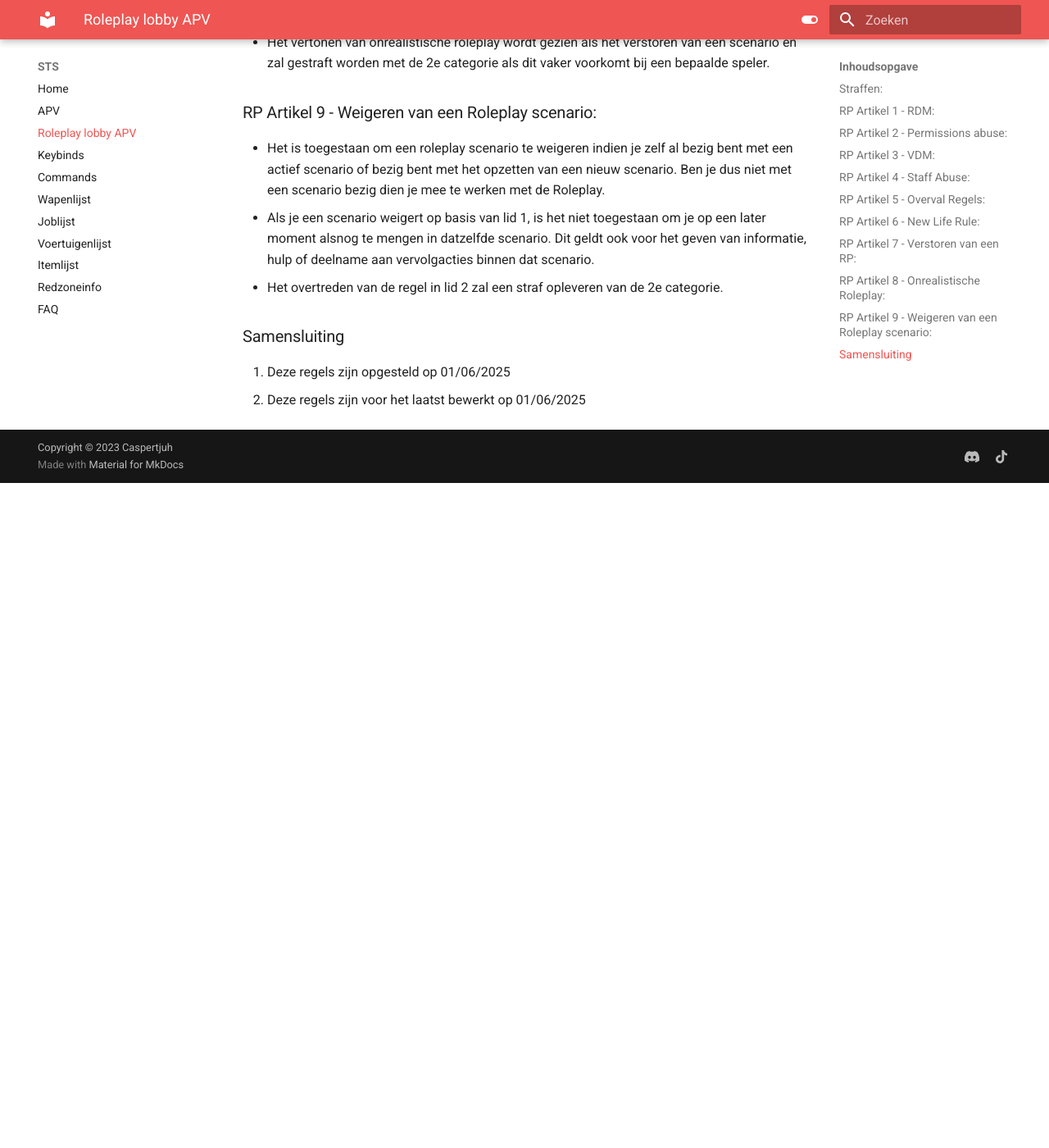
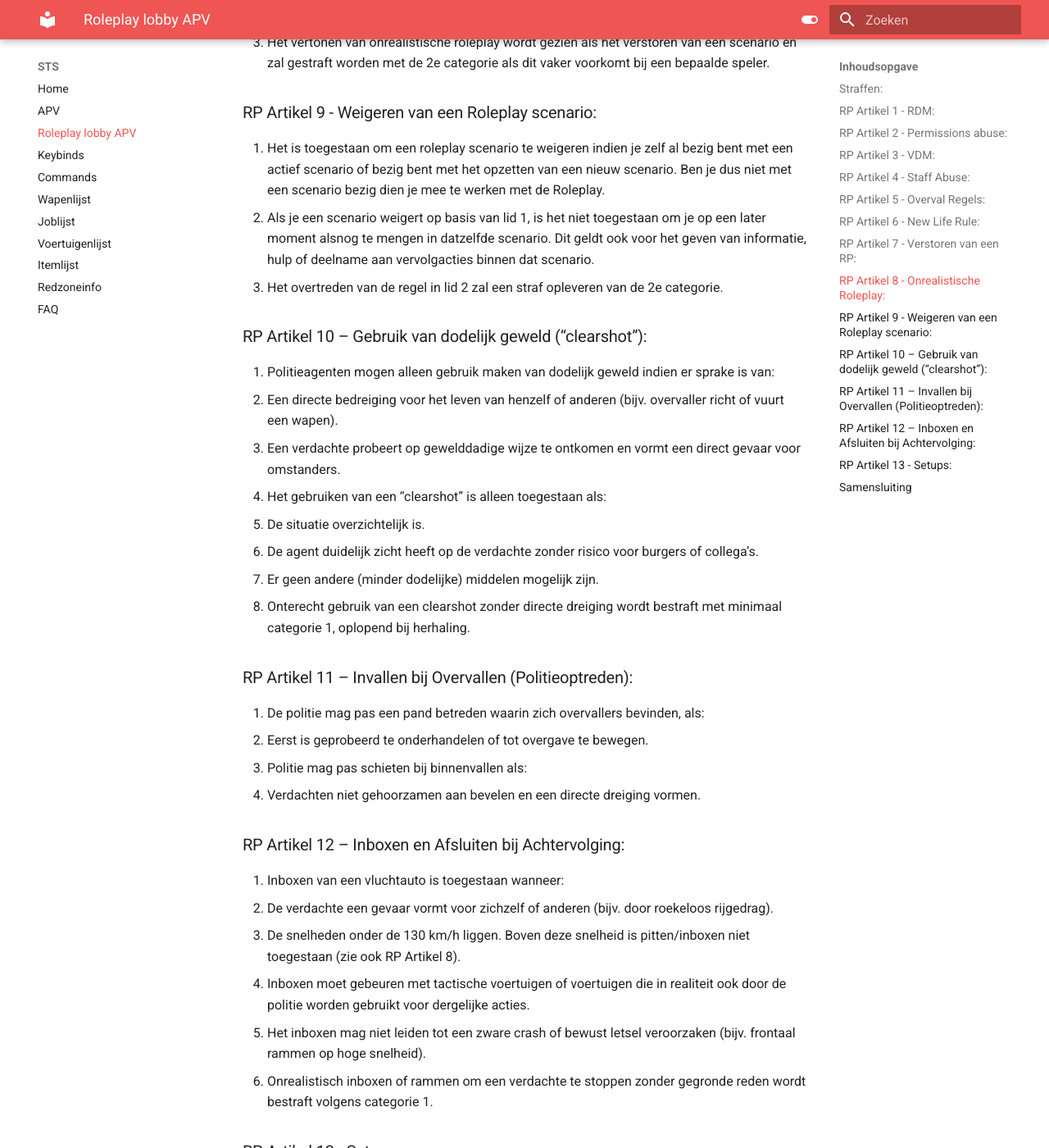
Before and after one commit to Welseyy/STSAPV, an MkDocs documentation site: the page built from docs/rpapv.md, in a window 1280 px wide and 1400 px high, scrolled down 2732 px. Shown: the whole window at 82% size. Built offline with MkDocs 1.6.1 and Material for MkDocs 9.7.7, drawn with Linux system fonts in a browser that asks for light colours; before the commit the page ends 3321 px from its top, so only the background shows below that; some of the changed text lies outside the part shown.

Commit message:
Update rpapv.md

```diff
--- a/docs/rpapv.md
+++ b/docs/rpapv.md
@@ -16,58 +16,93 @@ De volgende regels overschrijden de Artikels in het huidige APV, Artikels die we
 
 ### RP Artikel 1 - RDM:
 
-- Het is niet toegestaan om iemand zonder reden dood te schieten.
-- Het overtreden van de regel in lid 1 zal een straf opleveren van de 1e categorie.
+1. Het is niet toegestaan om iemand zonder reden dood te schieten.
+2. Het overtreden van de regel in lid 1 zal een straf opleveren van de 1e categorie.
 
 ### RP Artikel 2 - Permissions abuse:
 
-- Het gebruiken van noclip is tijdens een scenario niet toegestaan, het is dus niet toegestaan om voor een setup tijdens een overval noclip te gebruiken. Wel mag je, als er een overval gestart is in de buurt van het scenario noclippen om lange ritten te verkomen.
-- Het gebruik maken van /heal en /fix(vehicle) in een scenario zal een straf opleveren van de 1e categorie.
-- Het misbruiken van je f6 menu door zal een straf opleveren van de 1e of 2e categorie.
-- Het griefen zonder cheats, zoals spammen van voertuigen, objecten of dergelijke zal een straf opleveren van maximaal de 5e categorie.
-- Noclippen in een gang huis van een officiële groepering zal een straf opleveren van de 1e categorie.
+1. Het gebruiken van noclip is tijdens een scenario niet toegestaan, het is dus niet toegestaan om voor een setup tijdens een overval noclip te gebruiken. Wel mag je, als er een overval gestart is in de buurt van het scenario noclippen om lange ritten te verkomen.
+2. Het gebruik maken van /heal en /fix(vehicle) in een scenario zal een straf opleveren van de 1e categorie.
+3. Het misbruiken van je f6 menu door zal een straf opleveren van de 1e of 2e categorie.
+4. Het griefen zonder cheats, zoals spammen van voertuigen, objecten of dergelijke zal een straf opleveren van maximaal de 5e categorie.
+5. Noclippen in een gang huis van een officiële groepering zal een straf opleveren van de 1e categorie.
 
 ### RP Artikel 3 - VDM:
 
-- Iemand die zijn auto als wapen gebruikt, en hiermee een scenario verpest of negatief aantast door personen te vermoorden of zeer ernstig "grieft" zal gestraft worden volgens de 1e categorie.
+1. Iemand die zijn auto als wapen gebruikt, en hiermee een scenario verpest of negatief aantast door personen te vermoorden of zeer ernstig "grieft" zal gestraft worden volgens de 1e categorie.
 
 ### RP Artikel 4 - Staff Abuse:
 
-- Een stafflid mag names, blips en godmode enkel gebruiken wanneer hij herkenbaar is met een staff trui/vest, een staff auto of een AOD die aanstaat en zich niet mengt in een actief roleplay scenario.
-- Een stafflid mag enkel oordelen over een scenario waarin hij/zij betrokken is indien er geen andere staffleden online zijn.
-- Als een stafflid zich niet aan lid 1 of 2 houd, wordt er gestraft met de 2e categorie door management. Als dit vaker voorkomt bij een stafflid, zal dit door management worden opgepakt en zullen hiervoor andere consequenties voor worden gegeven.
+1. Een stafflid mag names, blips en godmode enkel gebruiken wanneer hij herkenbaar is met een staff trui/vest, een staff auto of een AOD die aanstaat en zich niet mengt in een actief roleplay scenario.
+2. Een stafflid mag enkel oordelen over een scenario waarin hij/zij betrokken is indien er geen andere staffleden online zijn.
+3. Als een stafflid zich niet aan lid 1 of 2 houd, wordt er gestraft met de 2e categorie door management. Als dit vaker voorkomt bij een stafflid, zal dit door management worden opgepakt en zullen hiervoor andere consequenties voor worden gegeven.
 
 ### RP Artikel 5 - Overval Regels:
 
-- Hij/zij die meedoet aan een overval op een juwelier, bank of winkel waarvan een officiële politiemelding is geweest, dient mee te gaan in de roleplay. Hiermee word bedoeld; Je houd je aan New life rule (stoppen met het scenario zodra je dood bent).
-- Het is niet toegestaan om te mengen met andermans roleplay scenario bij een overval, ook is het niet toegestaan om de politie dood te schieten om een overval van iemand anders te counteren (in overleg met beide partijen is dit wel toegestaan).
-- Zodra alle politie/criminelen dood zijn gegaan, eindigt het scenario.
-- Wanneer de regel zoals in lid 1 of 2 of 3 overtreden wordt zal een straf opleveren van maximaal de 4e categorie.
-- Een stafflid mag dit scenario niet als staffzaak oppakken als diegene zelf meegedaan heeft met de roleplay.
-- Wanneer de regel zoals in lid 5 overtreden wordt zal dit bestraft worden met een straf volgens de 3e categorie en een staff waarschuwing.
+1. Hij/zij die meedoet aan een overval op een juwelier, bank of winkel waarvan een officiële politiemelding is geweest, dient mee te gaan in de roleplay. Hiermee word bedoeld; Je houd je aan New life rule (stoppen met het scenario zodra je dood bent).
+2. Het is niet toegestaan om te mengen met andermans roleplay scenario bij een overval, ook is het niet toegestaan om de politie dood te schieten om een overval van iemand anders te counteren (in overleg met beide partijen is dit wel toegestaan).
+3. Zodra alle politie/criminelen dood zijn gegaan, eindigt het scenario.
+4. Wanneer de regel zoals in lid 1 of 2 of 3 overtreden wordt zal een straf opleveren van maximaal de 4e categorie.
+5. Een stafflid mag dit scenario niet als staffzaak oppakken als diegene zelf meegedaan heeft met de roleplay.
+6. Wanneer de regel zoals in lid 5 overtreden wordt zal dit bestraft worden met een straf volgens de 3e categorie en een staff waarschuwing.
 
 ### RP Artikel 6 - New Life Rule:
 
-- Hij/zij die in een scenario dood is gegaan dient alles te vergeten en mag niet meer mengen in de roleplay tot dit scenario geeindigd is. Tenzij afgesproken is met beide partijen dat dit wel mag, dan is het toegestaan.
-- Het overtreden van de regel in lid 1 zal een straf opleveren van de 1e categorie.
+1. Hij/zij die in een scenario dood is gegaan dient alles te vergeten en mag niet meer mengen in de roleplay tot dit scenario geeindigd is. Tenzij afgesproken is met beide partijen dat dit wel mag, dan is het toegestaan.
+2. Het overtreden van de regel in lid 1 zal een straf opleveren van de 1e categorie.
 
 ### RP Artikel 7 - Verstoren van een RP:
 
-- Wanneer er een overval, achtervolging, roleplay of scenario gaande is val je deze personen niet lastig.
-- Wanneer de regel zoals omschreven is in lid 1 word overtreden word dit bestraft met maximaal de 4e categorie.
-- Wanneer je meerdere Verstoren van RP warnings hebt stijgt de hoogte van je straf. • 6 sancties = 1 dag ban • 10 sancties = 2 dagen ban • 15 sancties = 3 dagen ban • 20 sancties = 4 dagen ban
+1. Wanneer er een overval, achtervolging, roleplay of scenario gaande is val je deze personen niet lastig.
+2. Wanneer de regel zoals omschreven is in lid 1 word overtreden word dit bestraft met maximaal de 4e categorie.
+3. Wanneer je meerdere Verstoren van RP warnings hebt stijgt de hoogte van je straf. • 6 sancties = 1 dag ban • 10 sancties = 2 dagen ban • 15 sancties = 3 dagen ban • 20 sancties = 4 dagen ban
 
 ### RP Artikel 8 - Onrealistische Roleplay:
 
-- Uitstappen na een zware crash; Niet meewerken als er een wapen op je gericht staat (NVOL); Als Politie combatgedrag vertonen; Pitten boven een snelheid van 130km/h; Offroad rijden met een auto die daar niet voor geschikt is worden allemaal gezien als Onrealistische Roleplay.
-- Het maken van onrealistische jumps wordt NIET gezien als onrealistische roleplay, houd hiermee wel rekening met Lid 1.
-- Het vertonen van onrealistische roleplay wordt gezien als het verstoren van een scenario en zal gestraft worden met de 2e categorie als dit vaker voorkomt bij een bepaalde speler.
+1. Uitstappen na een zware crash; Niet meewerken als er een wapen op je gericht staat (NVOL); Als Politie combatgedrag vertonen; Pitten boven een snelheid van 130km/h; Offroad rijden met een auto die daar niet voor geschikt is worden allemaal gezien als Onrealistische Roleplay.
+2. Het maken van onrealistische jumps wordt NIET gezien als onrealistische roleplay, houd hiermee wel rekening met Lid 1.
+3. Het vertonen van onrealistische roleplay wordt gezien als het verstoren van een scenario en zal gestraft worden met de 2e categorie als dit vaker voorkomt bij een bepaalde speler.
 
 ### RP Artikel 9 - Weigeren van een Roleplay scenario:
-- Het is toegestaan om een roleplay scenario te weigeren indien je zelf al bezig bent met een actief scenario of bezig bent met het opzetten van een nieuw scenario. Ben je dus niet met een scenario bezig dien je mee te werken met de Roleplay.
-- Als je een scenario weigert op basis van lid 1, is het niet toegestaan om je op een later moment alsnog te mengen in datzelfde scenario. Dit geldt ook voor het geven van informatie, hulp of deelname aan vervolgacties binnen dat scenario.
-- Het overtreden van de regel in lid 2 zal een straf opleveren van de 2e categorie.
+
+1. Het is toegestaan om een roleplay scenario te weigeren indien je zelf al bezig bent met een actief scenario of bezig bent met het opzetten van een nieuw scenario. Ben je dus niet met een scenario bezig dien je mee te werken met de Roleplay.
+2. Als je een scenario weigert op basis van lid 1, is het niet toegestaan om je op een later moment alsnog te mengen in datzelfde scenario. Dit geldt ook voor het geven van informatie, hulp of deelname aan vervolgacties binnen dat scenario.
+3. Het overtreden van de regel in lid 2 zal een straf opleveren van de 2e categorie.
+
+### RP Artikel 10 – Gebruik van dodelijk geweld (“clearshot”):
+
+1. Politieagenten mogen alleen gebruik maken van dodelijk geweld indien er sprake is van:
+- Een directe bedreiging voor het leven van henzelf of anderen (bijv. overvaller richt of vuurt een wapen).
+2. Een verdachte probeert op gewelddadige wijze te ontkomen en vormt een direct gevaar voor omstanders.
+3. Het gebruiken van een “clearshot” is alleen toegestaan als:
+- De situatie overzichtelijk is.
+- De agent duidelijk zicht heeft op de verdachte zonder risico voor burgers of collega’s.
+- Er geen andere (minder dodelijke) middelen mogelijk zijn.
+4. Onterecht gebruik van een clearshot zonder directe dreiging wordt bestraft met minimaal categorie 1, oplopend bij herhaling.
+
+### RP Artikel 11 – Invallen bij Overvallen (Politieoptreden):
+
+1. De politie mag pas een pand betreden waarin zich overvallers bevinden, als:
+- Eerst is geprobeerd te onderhandelen of tot overgave te bewegen.
+2. Politie mag pas schieten bij binnenvallen als:
+- Verdachten niet gehoorzamen aan bevelen en een directe dreiging vormen.
+
+### RP Artikel 12 – Inboxen en Afsluiten bij Achtervolging:
+
+1. Inboxen van een vluchtauto is toegestaan wanneer:
+- De verdachte een gevaar vormt voor zichzelf of anderen (bijv. door roekeloos rijgedrag).
+- De snelheden onder de 130 km/h liggen. Boven deze snelheid is pitten/inboxen niet toegestaan (zie ook RP Artikel 8).
+2. Inboxen moet gebeuren met tactische voertuigen of voertuigen die in realiteit ook door de politie worden gebruikt voor dergelijke acties.
+3. Het inboxen mag niet leiden tot een zware crash of bewust letsel veroorzaken (bijv. frontaal rammen op hoge snelheid).
+4. Onrealistisch inboxen of rammen om een verdachte te stoppen zonder gegronde reden wordt bestraft volgens categorie 1.
+
+### RP Artikel 13 - Setups:
+
+1. Het opzetten van een hinderlaag ("setup") is pas toegestaan na minimaal 4 minuten sinds het begin van de achtervolging.
+2. Het opzettelijk uitlokken van een achtervolging met als enig doel om direct een setup uit te voeren, zonder dat de 4 minuten verstreken zijn, wordt bestraft met de 1e categorie.
+3. Overtreding van deze regel wordt bestraft met een straf van categorie 1 tot maximaal categorie 3, afhankelijk van de ernst en herhaling.
+4. Bij twijfel over de verstreken tijd heeft een stafflid de bevoegdheid het scenario tijdelijk stil te leggen voor beoordeling.
 
 ### Samensluiting
 1. Deze regels zijn opgesteld op 01/06/2025
-2. Deze regels zijn voor het laatst bewerkt op 01/06/2025
+2. Deze regels zijn voor het laatst bewerkt op 14/06/2025
```
